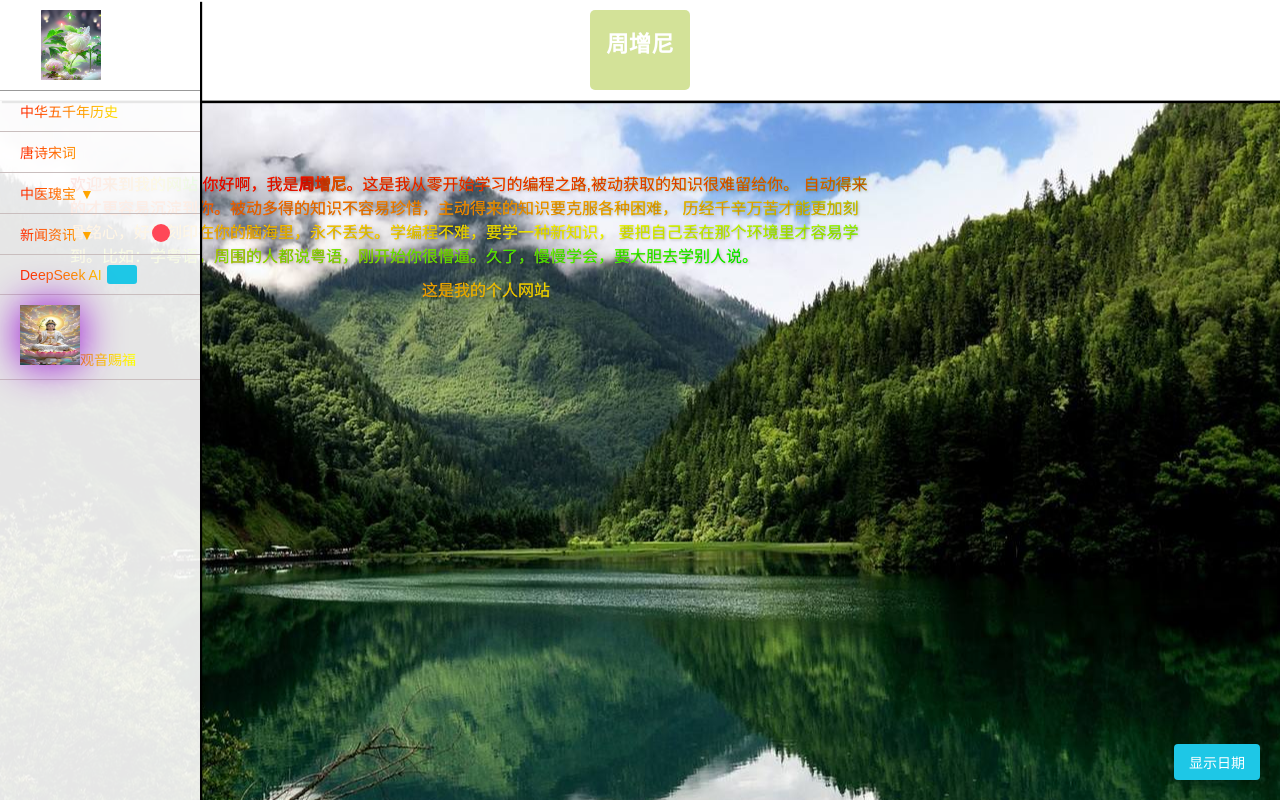
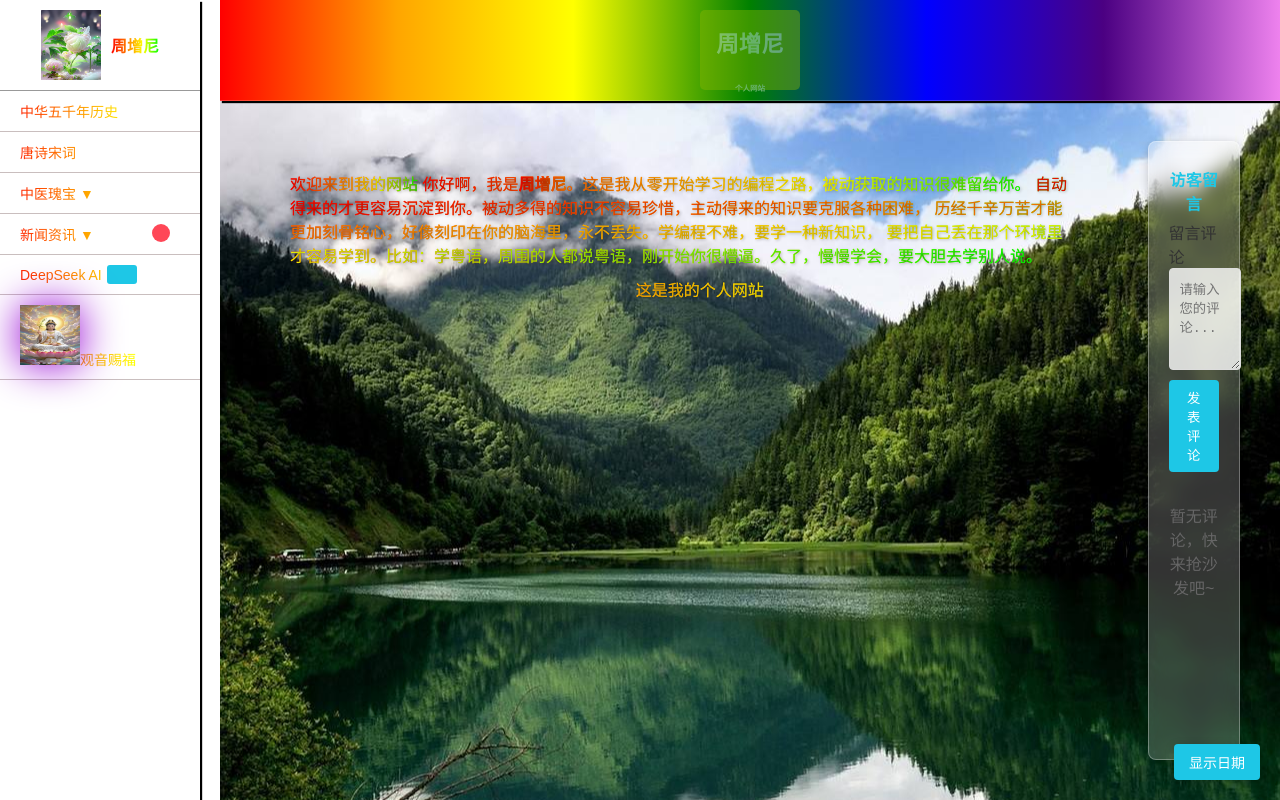
Before and after one commit to ni435272306/zhouzengni, a plain HTML site: page index.html in a window 1280 px wide. Drawn offline with Linux system fonts and the light colour scheme.

Commit message:
Update index.html

```diff
--- a/index.html
+++ b/index.html
@@ -4,28 +4,27 @@
     <meta charset="UTF-8">
     <meta http-equiv="X-UA-Compatible" content="IE=edge">
     <meta name="viewport" content="width=device-width, initial-scale=1.0">
-
     <title>我的个人网站</title>
-    <script src="./myScript.js"></script>
-    <link rel="stylesheet" href="./myCss.css">
+    <link rel="stylesheet" href="myCss.css">
+    <script src="myScript.js"></script>
 </head>
 <body class="flex box">
-<div class="embed"></div>
-<!--侧边栏-->
-<div style="width: 200px; z-index: 2;" class="cebain baise yinying">
-    <!--头像栏-->
-    <div style="padding: 10px;align-items: center;justify-content:center ;border-bottom: 1px solid #999;" class="flex ">
-        <img src="./玉雕.jpeg" style="width:60px; height:auto;max-height:70px" alt="头像"/>
-        <div style="margin-left:10px ;">周增尼</div>
+<!-- 侧边栏 -->
+<div class="cebain baise yinying">
+    <!-- 头像栏 -->
+    <div class="avatar-container flex">
+        <img src="./玉雕.jpeg" class="avatar-img" alt="头像"/>
+        <div class="gradient-text">周增尼</div>
     </div>
 
-    <!--导航栏-->
+    <!-- 导航栏 -->
     <div class="flex1">
         <div class="daohang" onclick="window.open('https://www.gutenberg.org/ebooks/23950', '_blank')">中华五千年历史
         </div>
         <div class="daohang"
              onclick="window.open('https://www.gutenberg.org/ebooks/search/?query=tang+poetry', '_blank')">唐诗宋词
         </div>
+
         <!-- 中医瑰宝下拉菜单 -->
         <div class="dropdown daohang">
             中医瑰宝 ▼
@@ -55,43 +54,51 @@
     </div>
 </div>
 
-<!--主区域-->
-<div class="flex1 flex column">
-    <!--头部栏-->
-    <div style="padding: 10px;align-items: center;justify-content:center ;border-bottom: 1px solid #999; height:80px;z-index: 1;"
-         id="grad" class="baise yinying flex">
-        <div class="animated_div "><h2>周增尼</h2><span style="font-size: 50%;"></span><br></div>
+<!-- 主区域 -->
+<div class="main-content-area flex column">
+    <!-- 头部栏 -->
+    <div class="header grad-bg baise yinying flex">
+        <div class="animated_div">
+            <h2>周增尼</h2>
+            <span class="subtitle">个人网站</span>
+        </div>
     </div>
-    <!--内容区-->
+
+    <!-- 内容区 -->
+
     <div style="overflow:auto;background-image:url('./九寨沟.jpeg'); background-repeat:no-repeat;
       background-attachment:scroll;background-position: center;"
          class="neirong flex1 flex">
         <div class="text">
             <p>欢迎来到我的网站</p>
-            <p></p>
-            <p>你好啊，我是<b>周增尼</b>。这是我从零开始学习的编程之路,被动获取的知识很难留给你。
-                自动得来的才更容易沉淀到你。被动多得的知识不容易珍惜，主动得来的知识要克服各种困难，
+            <p>你好啊，我是<b>周增尼</b>。这是我从零开始学习的编程之路，被动获取的知识很难留给你。</p>
+            <p>自动得来的才更容易沉淀到你。被动多得的知识不容易珍惜，主动得来的知识要克服各种困难，
                 历经千辛万苦才能更加刻骨铭心，好像刻印在你的脑海里，永不丢失。学编程不难，要学一种新知识，
-                要把自己丢在那个环境里才容易学到。比如：学粤语，周围的人都说粤语，刚开始你很懵逼。久了，慢慢学会，要大胆去学别人说。
-            </p>
+                要把自己丢在那个环境里才容易学到。比如：学粤语，周围的人都说粤语，刚开始你很懵逼。久了，慢慢学会，要大胆去学别人说。</p>
             <p class="center">这是我的个人网站</p>
         </div>
+
+        <!-- 评论区 -->
+        <div class="comment-container">
+            <div class="comment-section">
+                <h4 class="comment-title">访客留言</h4>
+                <div class="comment-form">
+                    <label for="comment-input">留言评论</label>
+                    <textarea id="comment-input" placeholder="请输入您的评论..."></textarea>
+                    <button onclick="addComment()">发表评论</button>
+                </div>
+                <div id="comment-list" class="comment-list"></div>
+            </div>
+        </div>
+    </div>
+
+    <!-- 显示日期按钮 -->
+    <div class="date-button-container">
+        <button onclick="showDate(this)">显示日期</button>
     </div>
 </div>
-<div style="position: fixed; bottom: 20px; right: 20px; z-index: 100;">
-    <button onclick="showDate(this)"
-            style="padding: 8px 15px;
-                   background: #1ec7e6;
-                   color: white;
-                   border: none;
-                   border-radius: 4px;
-                   cursor: pointer;
-                   font-size: 14px;
-                   box-shadow: 0 2px 10px rgba(0,0,0,0.2);
-                   transition: all 0.3s;">
-        显示日期
-    </button>
-</div>
+
+<!-- 背景音乐 -->
 <audio controls loop autoplay>
     <source src="./林子祥 - 敢爱敢做.mp3" type="audio/mpeg"/>
 </audio>
```
